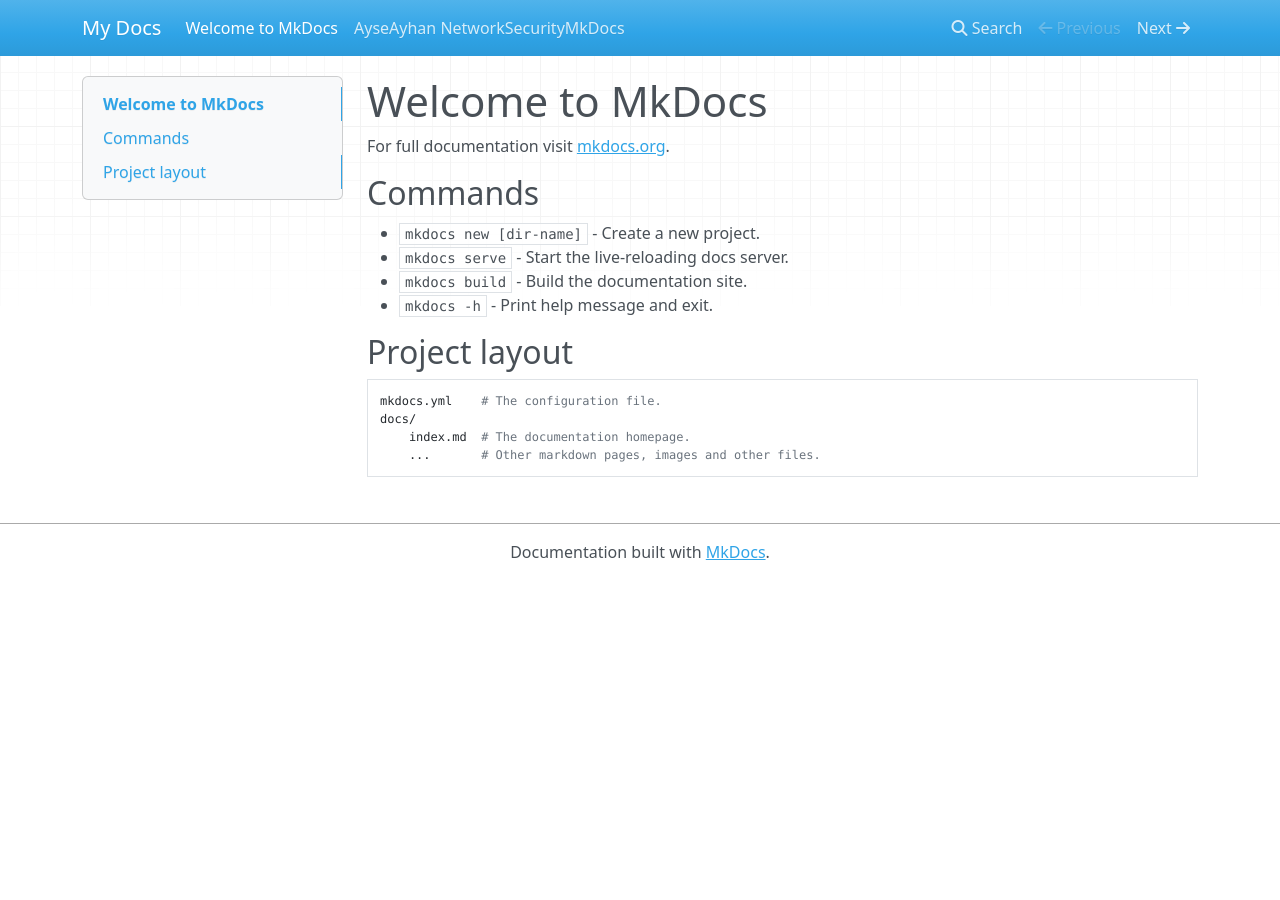
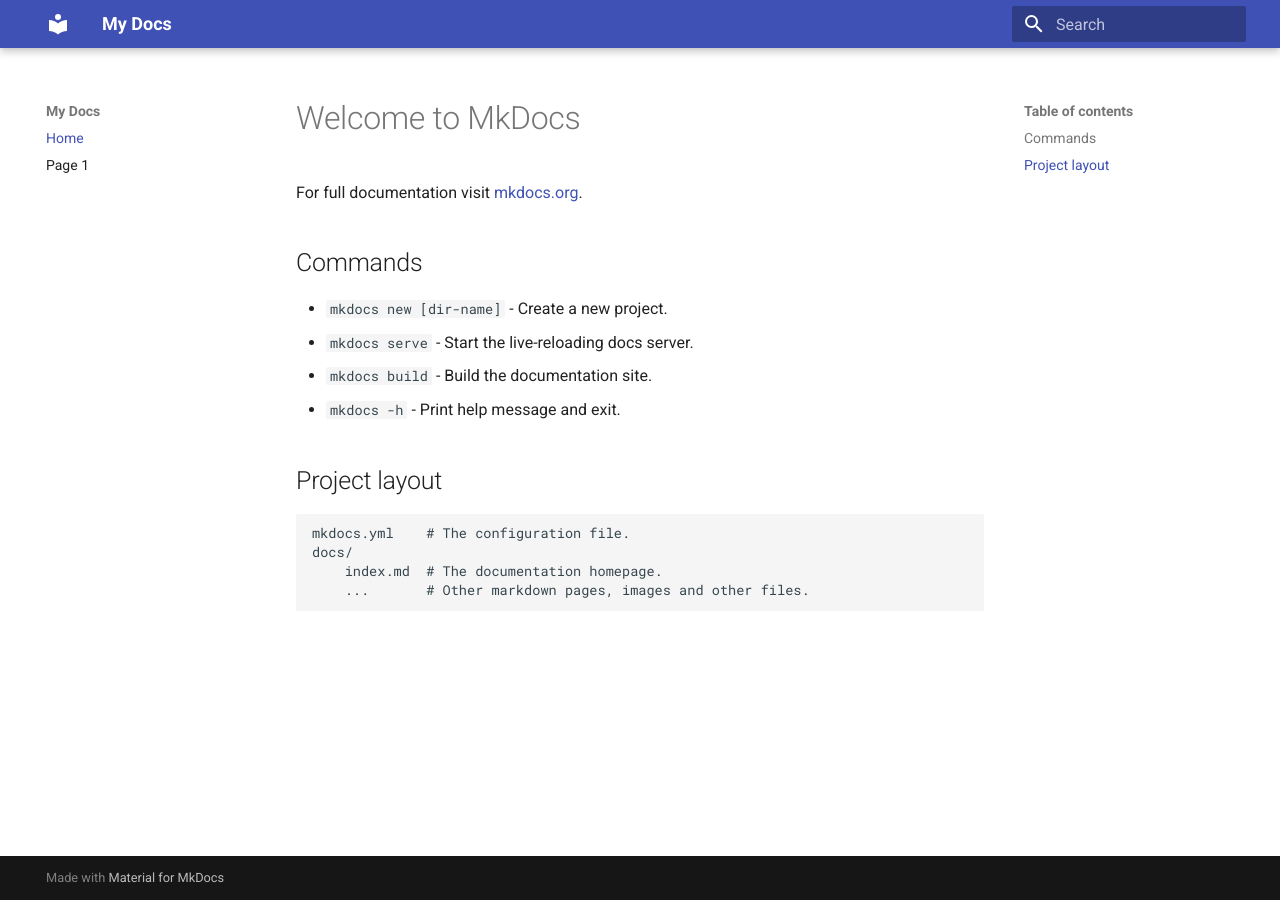
Before and after one commit to AyseAyhan/Network-Security, an MkDocs documentation site: the page built from docs/index.md, in a window 1280 px wide. Built offline with MkDocs 1.6.1 and Material for MkDocs 9.7.7, drawn with Linux system fonts in a browser that asks for light colours; nearby versions of some CDN libraries.

Commit message:
Update mkdocs.yml

```diff
--- a/mkdocs.yml
+++ b/mkdocs.yml
@@ -1 +1,7 @@
 site_name: My Docs
+nav:
+  - Home: index.md
+  - Page 1: AyseAyhan_NetworkSecurityMkDocs.md
+
+theme:
+  name: material
```
